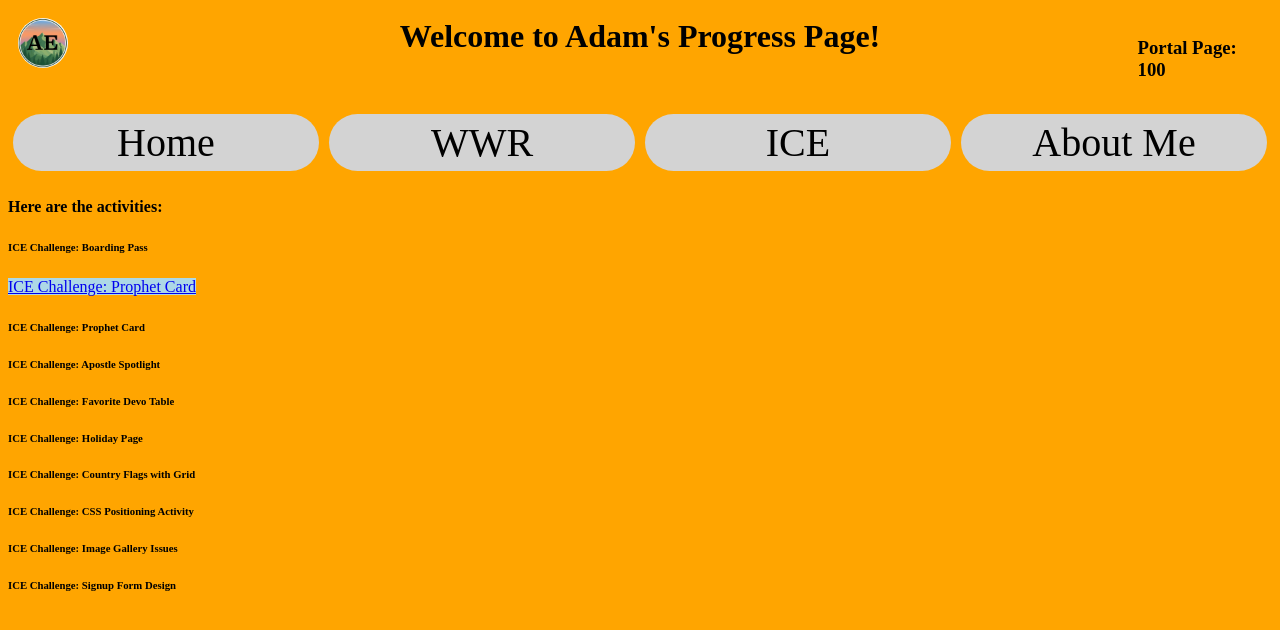
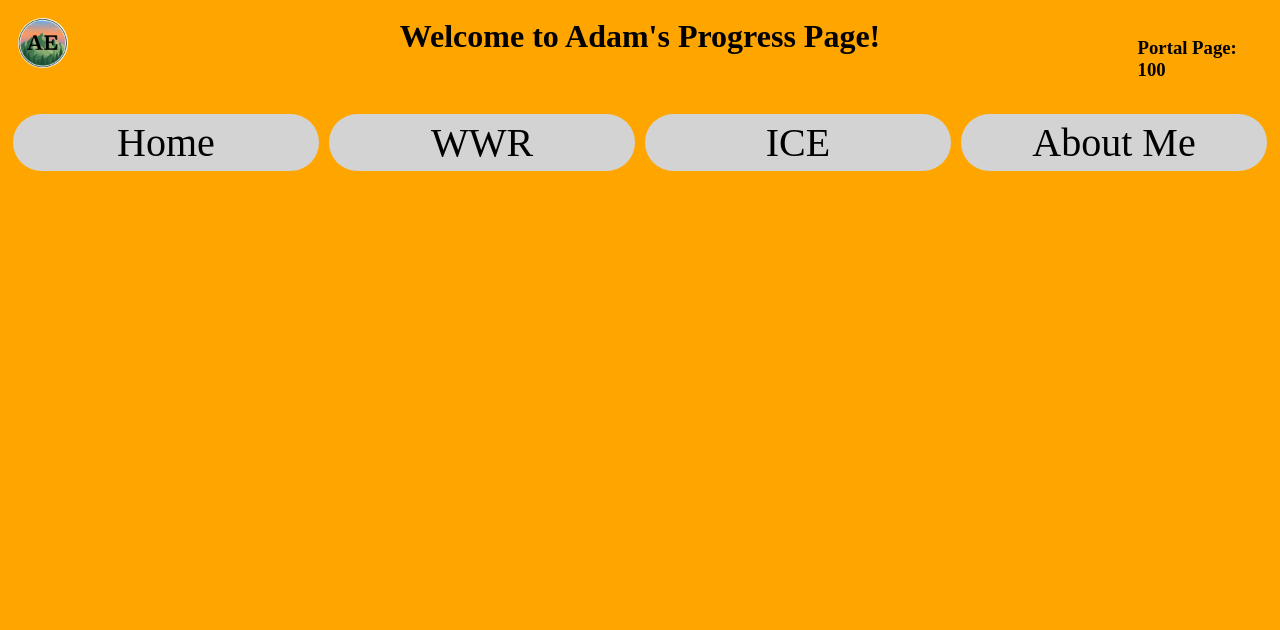
Before and after one commit to adamegbert3/WDD130, a plain HTML site: page portal_page/portal_page.html in a window 1280 px wide. Drawn offline with Linux system fonts and the light colour scheme.

Commit message:
Worked on Landing Page for ICE challenges, as well as the portal page.

```diff
--- a/portal_page/portal_page.html
+++ b/portal_page/portal_page.html
@@ -19,17 +19,7 @@
     <a href="aboutme.html">About Me</a>
     </nav>
     <main>
-    <h4>Here are the activities:</h4>
-    <h6>ICE Challenge: Boarding Pass</h6>
-    <a href="../ice/prophet_card/nelson.html">ICE Challenge: Prophet Card</a>
-    <h6>ICE Challenge: Prophet Card</h6>
-    <h6>ICE Challenge: Apostle Spotlight</h6>
-    <h6>ICE Challenge: Favorite Devo Table</h6>
-    <h6>ICE Challenge: Holiday Page</h6>
-    <h6>ICE Challenge: Country Flags with Grid</h6>
-    <h6>ICE Challenge: CSS Positioning Activity</h6>
-    <h6>ICE Challenge: Image Gallery Issues</h6>
-    <h6>ICE Challenge: Signup Form Design</h6>
+
     </main>
     <footer>
 
```
Also changed, not shown: portal_page/icelanding.html (+2 -1 lines).
